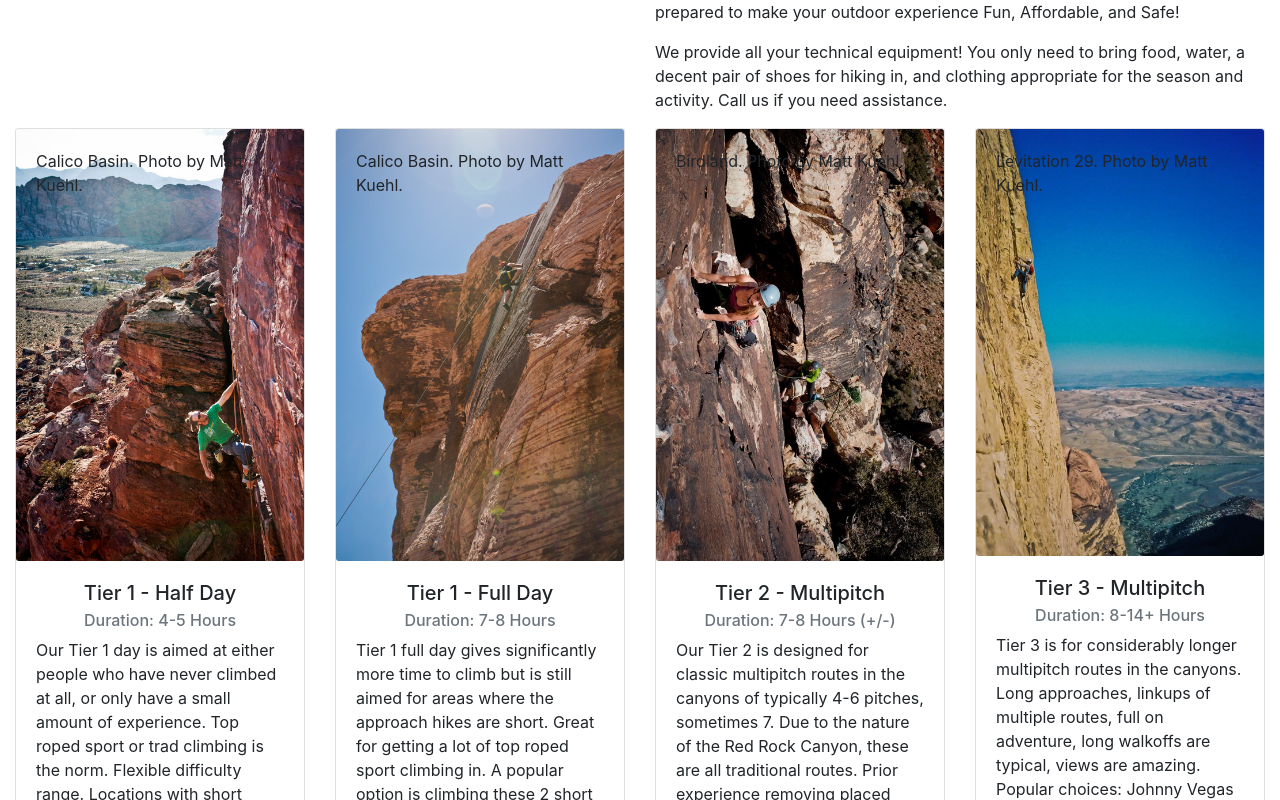
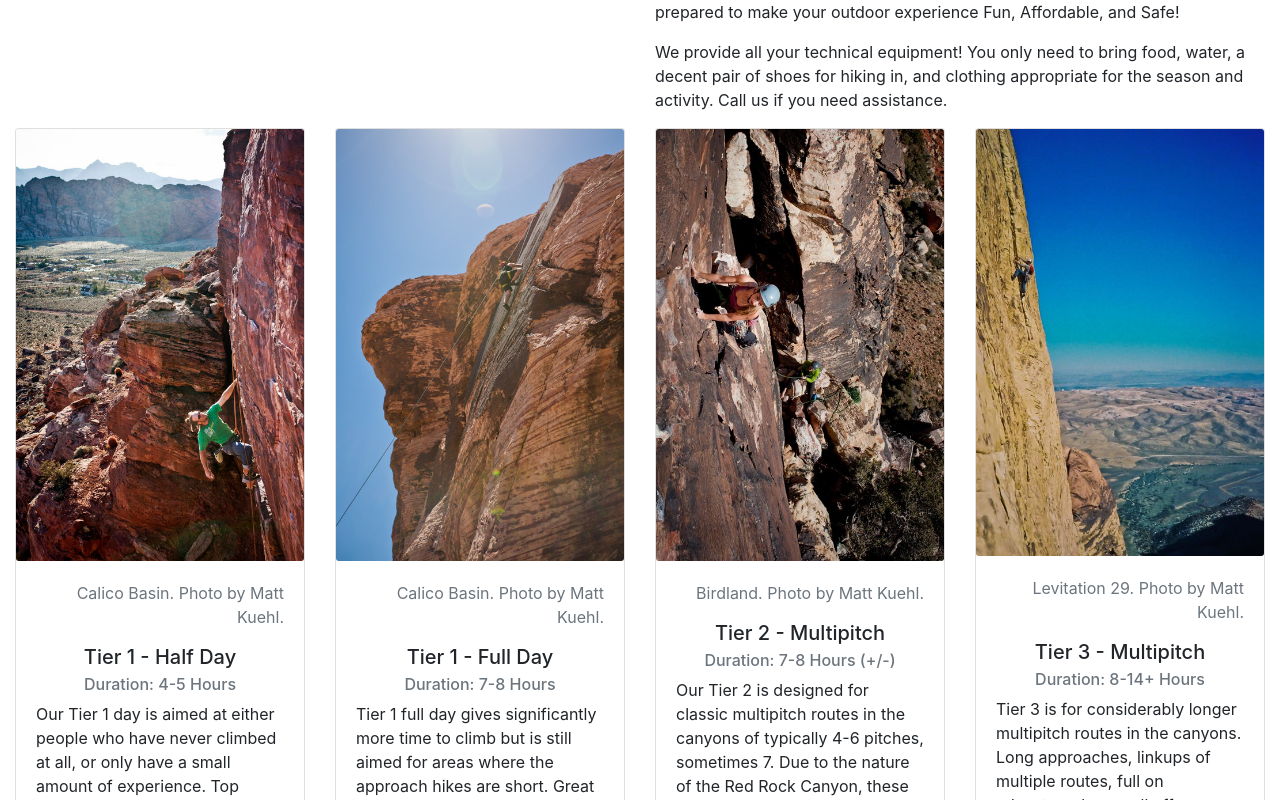
Before and after one commit to j-poneil/desert-rock-sports, a React (Create React App) app: page /guiding in a window 1280 px wide. Shown: the part 440-1240 px from the top of the page. Built offline with nearby package versions, Linux system fonts and the light colour scheme; a web font is replaced by a local one.

Commit message:
small fix

```diff
--- a/src/components/sub/TierCard.js
+++ b/src/components/sub/TierCard.js
@@ -30,10 +30,12 @@ const TierCard = ({ img, imgSm, imgAltText, imgCredit, tierName, tierDuration, t
         // react-bootstrap way
         <Card>
             <Card.Img varient="top" src={ imgSm } alt={ imgAltText } />
-            <Card.ImgOverlay>
-                <Card.Text>{ imgCredit }</Card.Text>
-            </Card.ImgOverlay>
+            {/* //! couldn't get this overlay text to sit in the bottom right of image. Was thinking that something like: className="position-absolute bottom-0 end-0" would do it, but it hasn't, so just commenting out for now. Will come back to this later.*/}
+            {/* <Card.ImgOverlay className="">
+                <Card.Text className="">{ imgCredit }</Card.Text>
+            </Card.ImgOverlay> */}
             <Card.Body>
+                <Card.Text className="text-muted text-right">{ imgCredit }</Card.Text>
                 <Card.Title className="text-center">{ tierName }</Card.Title>
                 <Card.Subtitle className="mb-2 text-muted text-center">Duration: { tierDuration }</Card.Subtitle>
                 <Card.Text>
```
